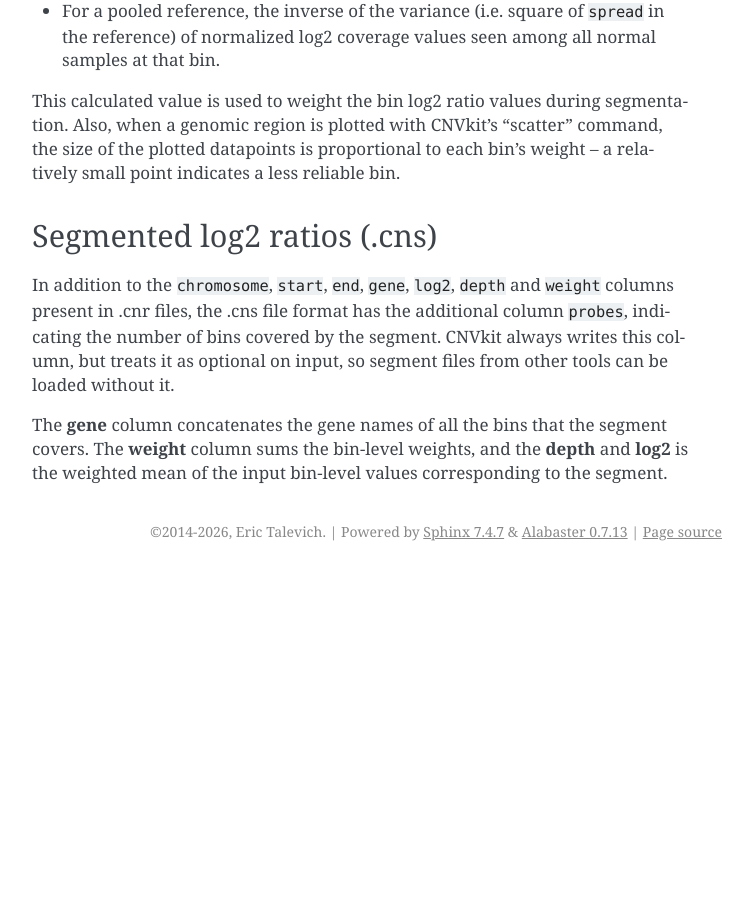
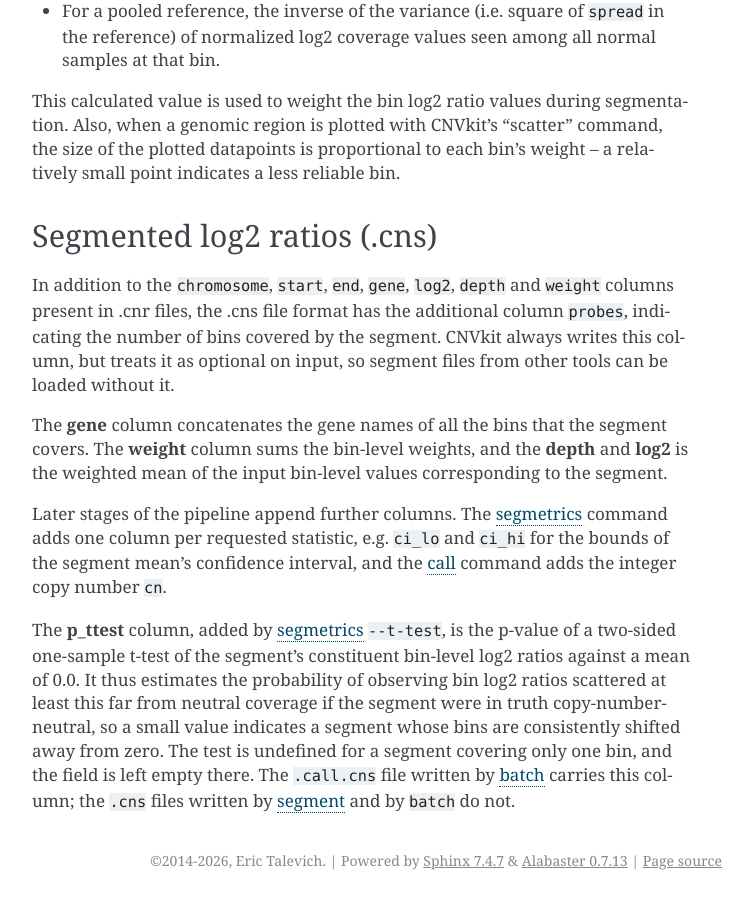
Before and after one commit to etal/cnvkit, a Sphinx documentation site: the page built from doc/fileformats.rst, in a window 1280 px wide and 900 px high, scrolled down 4493 px. Shown: the whole window, without its empty margins (388-1141 px from the left). Built offline with Sphinx 7.4.7, drawn with Linux system fonts in a browser that asks for light colours; before the commit the page ends 5064 px from its top, so only the background shows below that.

Commit message:
Document the p_ttest column and the segmetrics --t-test option
The column appears in the .call.cns file that batch writes and was
described nowhere. Define it in the .cns file format reference as the
p-value of a two-sided one-sample t-test of the segment's bin-level log2
ratios against 0.0, note that it is undefined for single-bin segments,
and list the --t-test option among the other segmetrics statistics so the
column has a discoverable origin (#697).

```diff
--- a/doc/fileformats.rst
+++ b/doc/fileformats.rst
@@ -240,3 +240,18 @@ The **gene** column concatenates the gene names of all the bins that the segment
 covers. The **weight** column sums the bin-level weights, and the **depth** and
 **log2** is the weighted mean of the input bin-level values corresponding to
 the segment.
+
+Later stages of the pipeline append further columns. The :ref:`segmetrics`
+command adds one column per requested statistic, e.g. ``ci_lo`` and ``ci_hi``
+for the bounds of the segment mean's confidence interval, and the :ref:`call`
+command adds the integer copy number ``cn``.
+
+The **p_ttest** column, added by :ref:`segmetrics` ``--t-test``, is the p-value
+of a two-sided one-sample t-test of the segment's constituent bin-level log2
+ratios against a mean of 0.0. It thus estimates the probability of observing
+bin log2 ratios scattered at least this far from neutral coverage if the
+segment were in truth copy-number-neutral, so a small value indicates a segment
+whose bins are consistently shifted away from zero. The test is undefined for a
+segment covering only one bin, and the field is left empty there. The
+``.call.cns`` file written by :ref:`batch` carries this column; the ``.cns``
+files written by :ref:`segment` and by ``batch`` do not.
```
Also changed, not shown: doc/reports.rst (+7 -0 lines).
